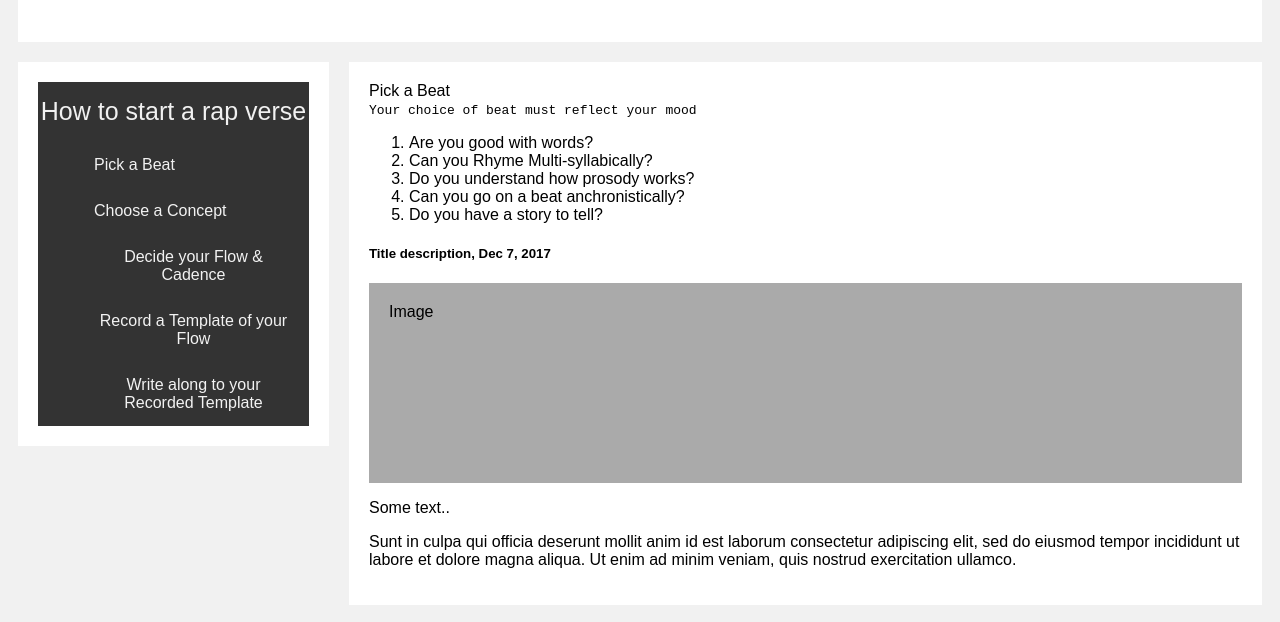
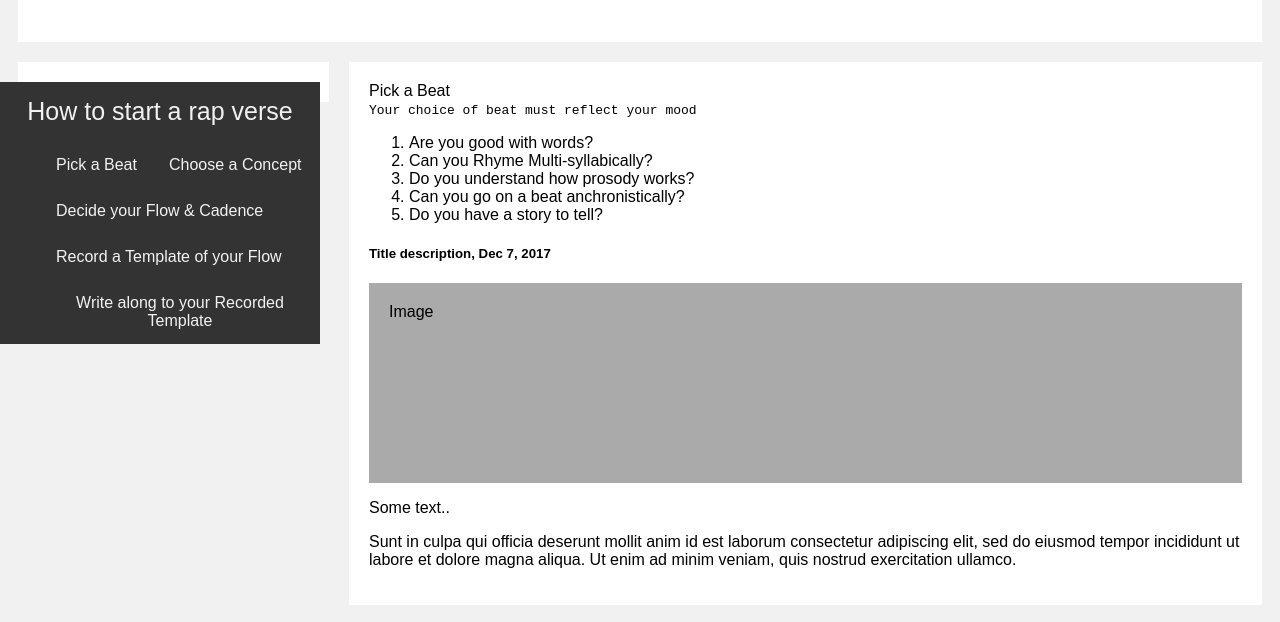
Before and after one commit to NBoafo/technical-documentation-page, a plain HTML site: page index.html in a window 1280 px wide. Shown: the part 161-783 px from the top of the page. Drawn offline with Linux system fonts and the light colour scheme.

Commit message:
technical documentation HTML page

```diff
--- a/index.html
+++ b/index.html
@@ -23,13 +23,16 @@
       font-size: 50px;
     }
 
-    /* Style the top navigation bar */
+
     .topnav {
       overflow: hidden;
       background-color: #333;
+      position: fixed;
+      left: 0;
+      width: 25%;
     }
 
-    /* Style the topnav links */
+
     .topnav a {
       float: left;
       display: block;
@@ -39,20 +42,19 @@
       text-decoration: none;
     }
 
-    /* Change color on hover */
+
     .topnav a:hover {
       background-color: #ddd;
       color: black;
     }
 
-    /* Create two unequal columns that floats next to each other */
-    /* Left column */
+
     .leftcolumn {
       float: left;
       width: 25%;
     }
 
-    /* Right column */
+
     .rightcolumn {
       float: left;
       width: 75%;
@@ -60,28 +62,28 @@
       padding-left: 20px;
     }
 
-    /* Fake image */
+
     .fakeimg {
       background-color: #aaa;
       width: 100%;
       padding: 20px;
     }
 
-    /* Add a card effect for articles */
+
     .card {
       background-color: white;
       padding: 20px;
       margin-top: 20px;
     }
 
-    /* Clear floats after the columns */
+
     .row:after {
       content: "";
       display: table;
       clear: both;
     }
 
-    /* Footer */
+
     .footer {
       padding: 20px;
       text-align: center;
@@ -89,7 +91,7 @@
       margin-top: 20px;
     }
 
-    /* Responsive layout - when the screen is less than 800px wide, make the two columns stack on top of each other instead of next to each other */
+
     @media screen and (max-width: 800px) {
       .leftcolumn, .rightcolumn {
         width: 100%;
@@ -97,7 +99,7 @@
       }
     }
 
-    /* Responsive layout - when the screen is less than 400px wide, make the navigation links stack on top of each other instead of next to each other */
+
     @media screen and (max-width: 400px) {
       .topnav a {
         float: none;
```
